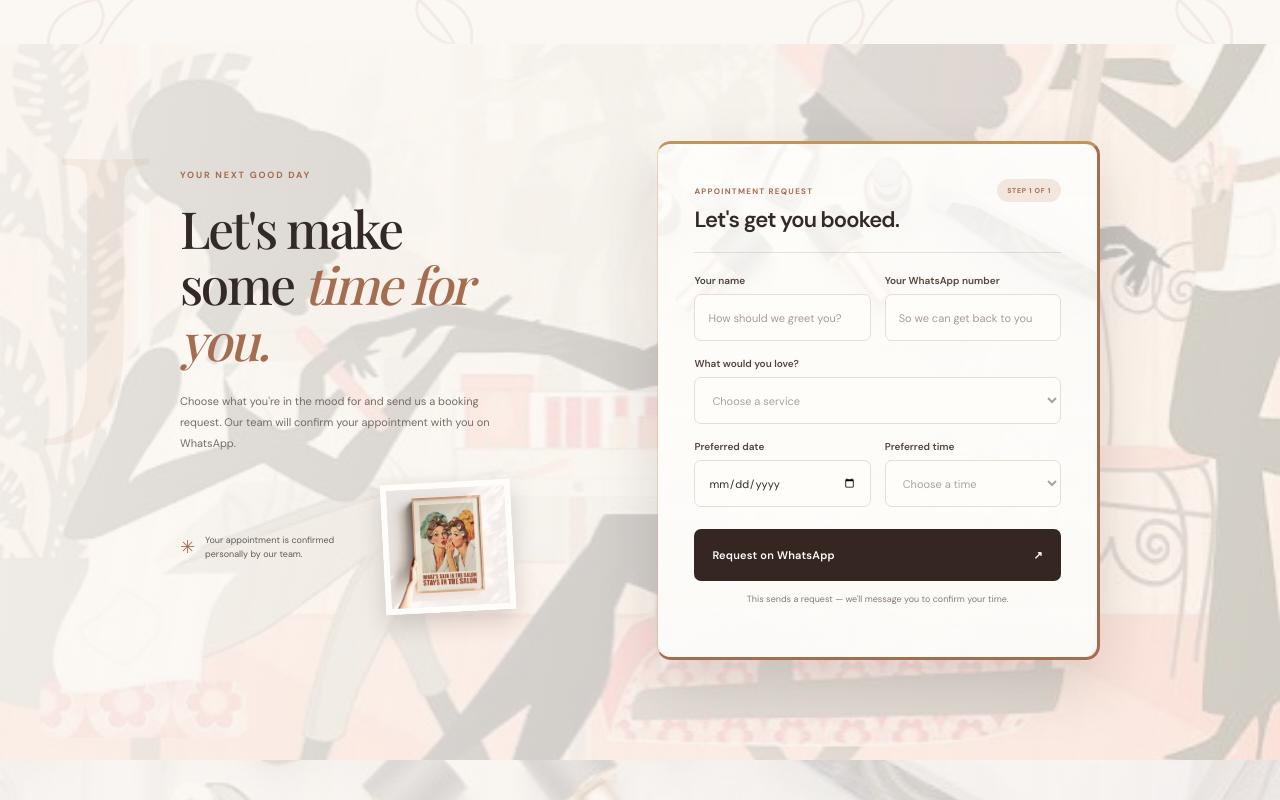
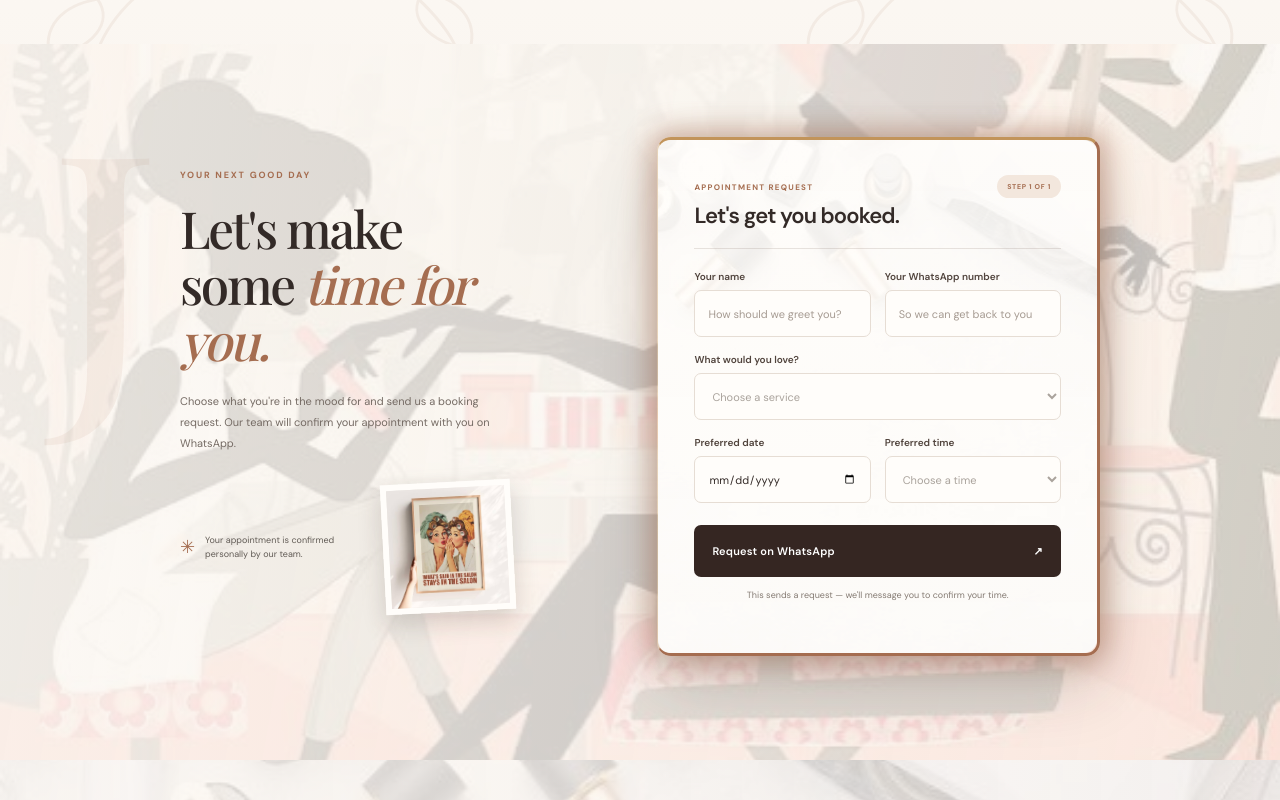
Before and after one commit to frostlew15/pretty-jojos-glow-studio, a plain HTML site: page index.html in a window 1280 px wide. In both pictures the pointer is over the element 878 px from the left and 2351 px from the top of the page. Shown: the part 1951-2751 px from the top of the page. Drawn offline with nearby package versions, Linux system fonts and the light colour scheme.

Commit message:
Add hover glow to booking form
Co-authored-by: Copilot <223556219+Copilot@users.noreply.github.com>

```diff
--- a/css/style.css
+++ b/css/style.css
@@ -204,7 +204,17 @@ h2 { margin-bottom: 0; font-size: clamp(40px, 4vw, 55px); line-height: 1.1; }
   border-bottom: 3px solid var(--accent);
   border-radius: 14px;
   background: transparent;
-  box-shadow: 0 24px 60px rgba(53, 38, 34, .15);
+  transition: transform .25s ease, box-shadow .25s ease;
+  box-shadow:
+    0 24px 60px rgba(53, 38, 34, .15),
+    0 0 22px 5px rgba(165, 109, 80, .38);
+}
+.booking-form:hover,
+.booking-form:focus-within {
+  transform: translateY(-4px);
+  box-shadow:
+    0 30px 64px rgba(53, 38, 34, .18),
+    0 0 26px 8px rgba(165, 109, 80, .46);
 }
 .booking-form::before {
   content: "";
```
